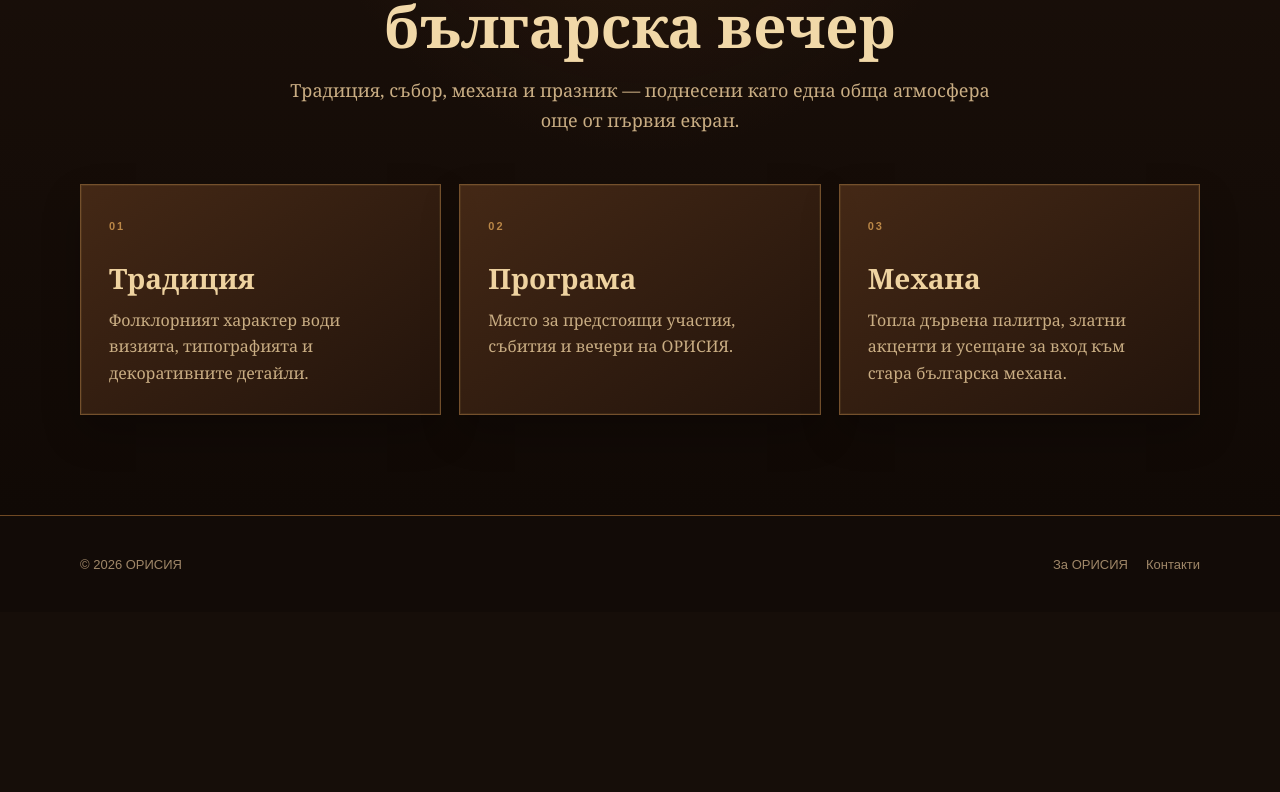
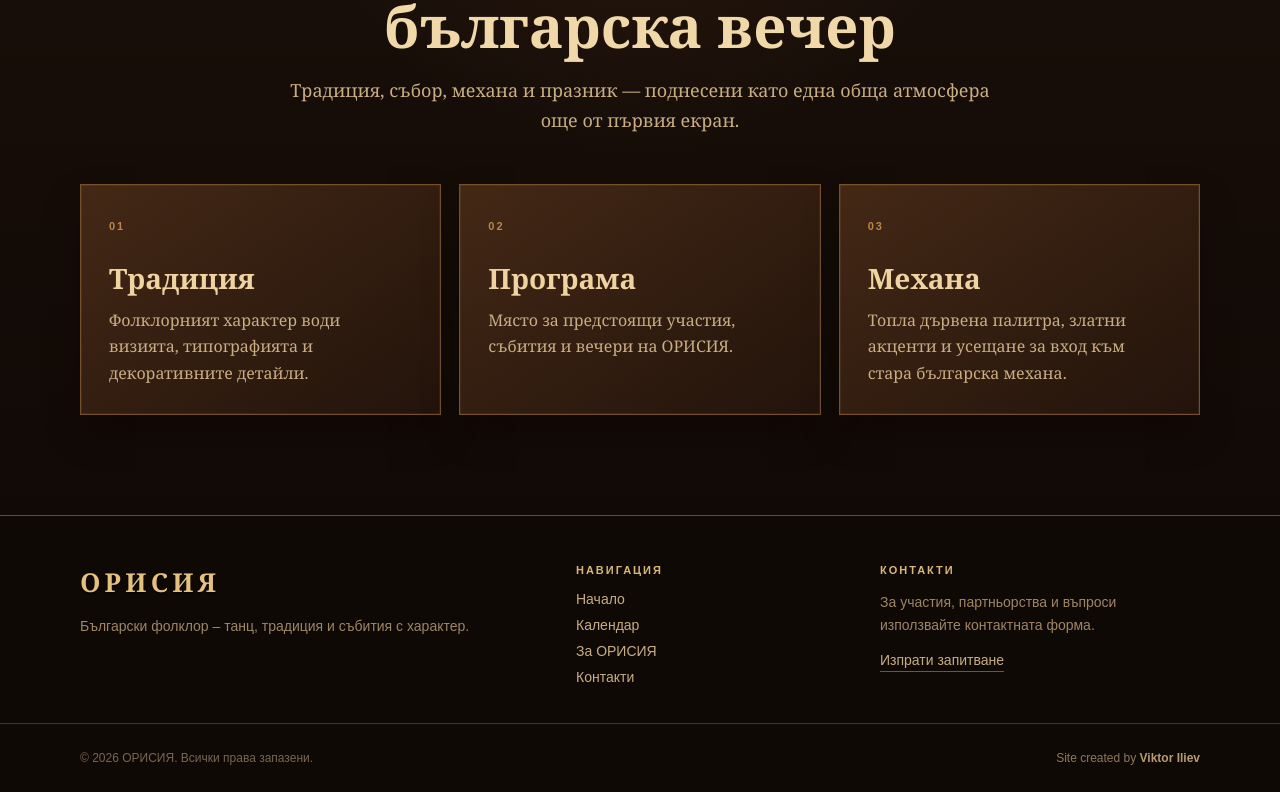
Before and after one commit to viktor132607/Orisia.Client, a Next.js app: page / in a window 1280 px wide. Shown: the part 991-1783 px from the top of the page. Before the commit the page ends 1603 px from the top, so only its background shows below. Built offline with nearby package versions, Linux system fonts and the light colour scheme.

Commit message:
Expand footer with DG Vision structure

```diff
--- a/src/components/Footer.tsx
+++ b/src/components/Footer.tsx
@@ -1,13 +1,36 @@
 import Link from "next/link";
+import styles from "./Footer.module.css";
 
 export default function Footer() {
   return (
-    <footer className="footer">
-      <div className="container footer-inner">
-        <span>© 2026 ОРИСИЯ</span>
-        <div className="footer-links">
-          <Link href="/about">За ОРИСИЯ</Link>
-          <Link href="/contact">Контакти</Link>
+    <footer className={styles.footer}>
+      <div className={`container ${styles.main}`}>
+        <div className={styles.brandBlock}>
+          <Link href="/" className={styles.brand}>ОРИСИЯ</Link>
+          <p className={styles.description}>Български фолклор – танц, традиция и събития с характер.</p>
+        </div>
+
+        <div>
+          <span className={styles.heading}>Навигация</span>
+          <nav className={styles.links} aria-label="Навигация във футъра">
+            <Link href="/">Начало</Link>
+            <Link href="/calendar">Календар</Link>
+            <Link href="/about">За ОРИСИЯ</Link>
+            <Link href="/contact">Контакти</Link>
+          </nav>
+        </div>
+
+        <div>
+          <span className={styles.heading}>Контакти</span>
+          <p className={styles.contactText}>За участия, партньорства и въпроси използвайте контактната форма.</p>
+          <Link href="/contact" className={styles.contactLink}>Изпрати запитване</Link>
+        </div>
+      </div>
+
+      <div className={styles.bottom}>
+        <div className={`container ${styles.bottomInner}`}>
+          <span>© 2026 ОРИСИЯ. Всички права запазени.</span>
+          <span className={styles.creator}>Site created by <strong>Viktor Iliev</strong></span>
         </div>
       </div>
     </footer>
```
